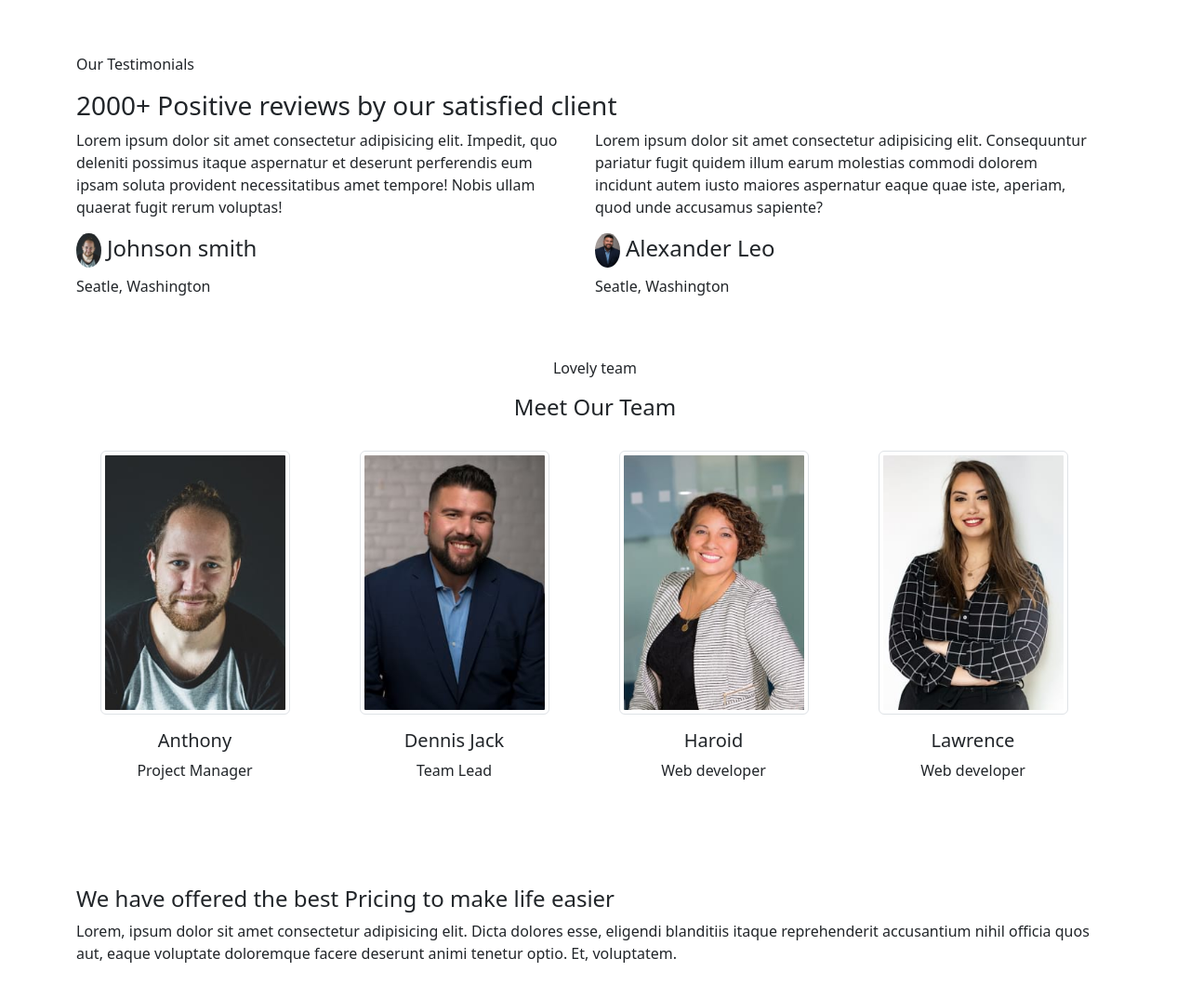
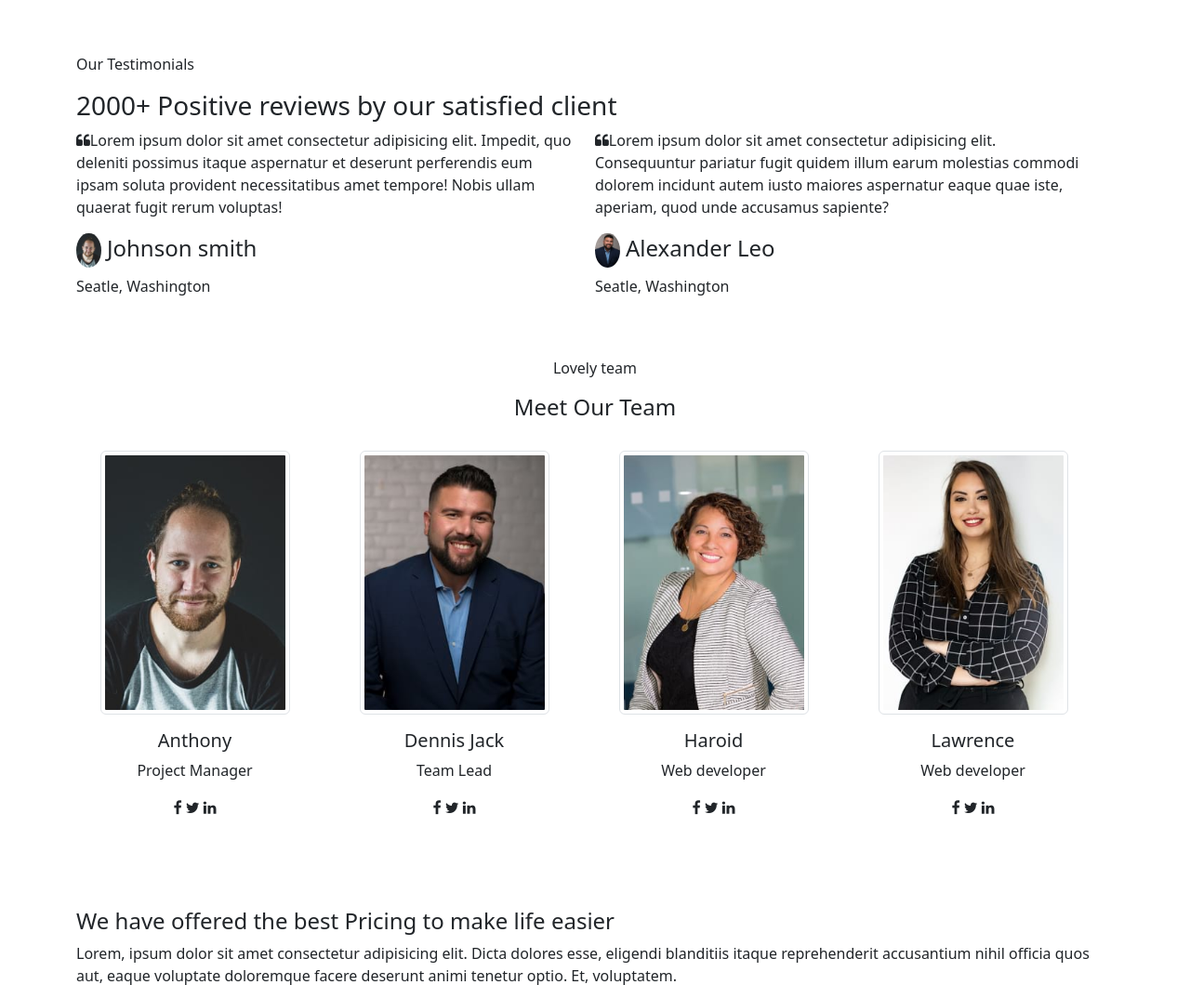
Before and after one commit to Gracy-alt/my_weekend_task, a plain HTML site: page about.html in a window 1280 px wide. Shown: the part 1700-2774 px from the top of the page at 93% size. Drawn offline with nearby package versions, Linux system fonts and the light colour scheme.

Commit message:
made changes

```diff
--- a/about.html
+++ b/about.html
@@ -197,7 +197,7 @@
                 </div>
                 <div class="row">
                     <div class="col-md-6">
-                        <p>Lorem ipsum dolor sit amet consectetur adipisicing elit. Impedit, quo deleniti possimus
+                        <p><span class="fa  fa-quote-left"></span>Lorem ipsum dolor sit amet consectetur adipisicing elit. Impedit, quo deleniti possimus
                             itaque
                             aspernatur et deserunt perferendis eum ipsam soluta provident necessitatibus amet tempore!
                             Nobis
@@ -208,7 +208,7 @@
 
                     </div>
                     <div class="col-md-6">
-                        <p>Lorem ipsum dolor sit amet consectetur adipisicing elit. Consequuntur pariatur fugit quidem
+                        <p> <span class="fa  fa-quote-left"></span>Lorem ipsum dolor sit amet consectetur adipisicing elit. Consequuntur pariatur fugit quidem
                             illum earum molestias commodi dolorem incidunt autem iusto maiores aspernatur eaque quae
                             iste, aperiam, quod unde accusamus sapiente?</p>
                         <h4><img src="images/team2.jpg" alt="" class="rounded-circle" width="5%"> Alexander Leo</h4>
@@ -235,24 +235,39 @@
                         <img src="images/team1.jpg" alt="" class="img-thumbnail" width="80%">
                         <h5 class="mt-3">Anthony</h5>
                         <p>Project Manager</p>
+                        <span class="fa  fa-facebook "></span>
+                        <span class="fa  fa-twitter"></span>
+                        <span class="fa fa-linkedin"></span>
 
                     </div>
                     <div class="col-md-3">
                         <img src="images/team2.jpg" alt="" class="img-thumbnail" width="80%">
                         <h5 class="mt-3">Dennis Jack</h5>
                         <p>Team Lead</p>
+                        <span class="fa  fa-facebook "></span>
+                        <span class="fa  fa-twitter"></span>
+                        <span class="fa fa-linkedin"></span>
+
 
                     </div>
                     <div class="col-md-3">
                         <img src="images/team3.jpg" alt="" class="img-thumbnail" width="80%">
                         <h5 class="mt-3">Haroid</h5>
                         <p>Web developer</p>
+                        <span class="fa  fa-facebook "></span>
+                        <span class="fa  fa-twitter"></span>
+                        <span class="fa fa-linkedin"></span>
+
 
                     </div>
                     <div class="col-md-3">
                         <img src="images/team4.jpg" alt="" class="img-thumbnail" width="80%">
                         <h5 class="mt-3">Lawrence</h5>
                         <p>Web developer</p>
+                        <span class="fa  fa-facebook "></span>
+                        <span class="fa  fa-twitter"></span>
+                        <span class="fa fa-linkedin"></span>
+
 
                     </div>
 
```
